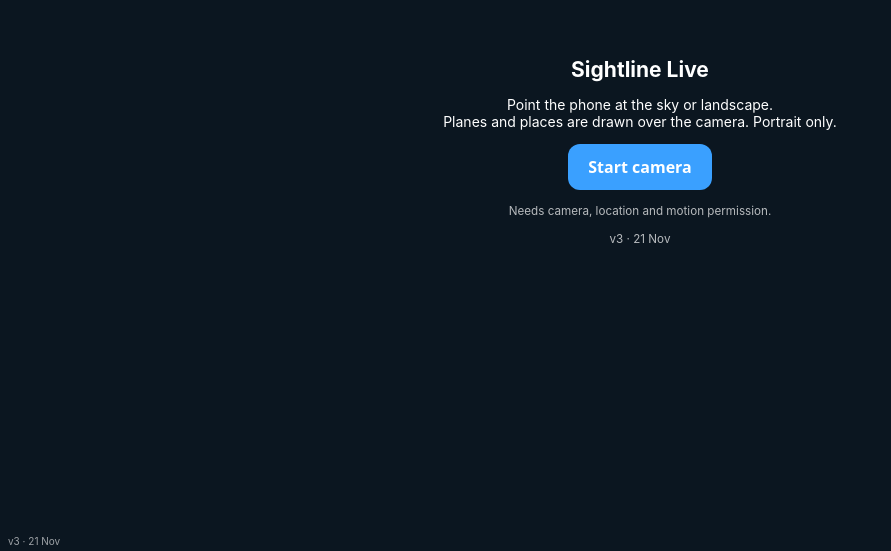
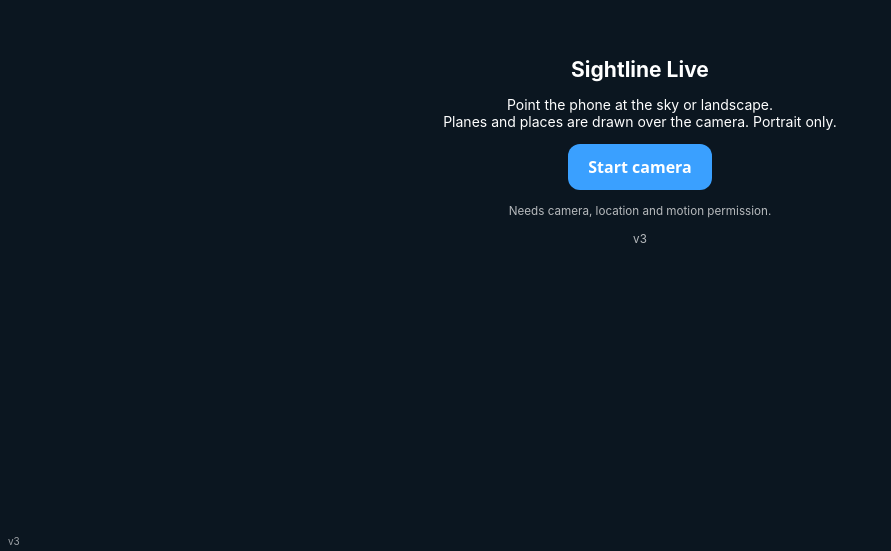
Before and after one commit to rcadmg/Personal2, a plain HTML site: page sightline-live/index.html in a window 1280 px wide. Shown: the part 249-800 px from the top of the page, without its empty margins (0-891 px from the left). Drawn offline with Linux system fonts and the light colour scheme.

Commit message:
Simplify version label
Co-Authored-By: Claude Sonnet 5.5 <noreply@anthropic.com>
Claude-Session: https://claude.ai/code/session_01K5Mc37d8Rx41w6FqTExJoF

```diff
--- a/sightline-live/index.html
+++ b/sightline-live/index.html
@@ -19,7 +19,7 @@ small{opacity:.7}
 </style></head><body>
 <video id="vid" playsinline muted autoplay></video>
 <canvas id="ov"></canvas>
-<div id="ver" style="position:fixed;left:8px;bottom:calc(env(safe-area-inset-bottom,0px) + 4px);z-index:5;font-size:10px;opacity:.6;pointer-events:none">v3 · 21 Nov</div>
+<div id="ver" style="position:fixed;left:8px;bottom:calc(env(safe-area-inset-bottom,0px) + 4px);z-index:5;font-size:10px;opacity:.6;pointer-events:none">v3</div>
 <div id="hud"><span id="h1">starting</span><span id="h2"></span></div>
 <div id="log"></div>
 <div id="bar" hidden>
@@ -33,7 +33,7 @@ small{opacity:.7}
   <div>Point the phone at the sky or landscape.<br>Planes and places are drawn over the camera. Portrait only.</div>
   <button id="go">Start camera</button>
   <small>Needs camera, location and motion permission.</small>
-  <small>v3 · 21 Nov</small>
+  <small>v3</small>
 </div>
 <script>
 (()=>{
```
